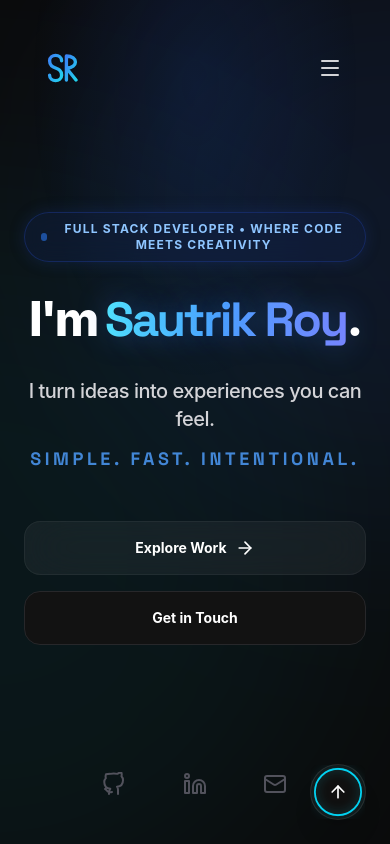
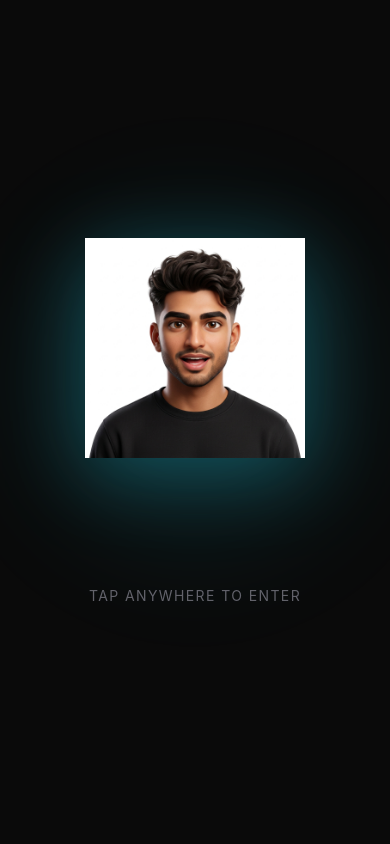
Before and after one commit to sautrikroy17/Personal-Portolio, a React (Vite) app: page / in a window 390 px wide. Shown: the top 844 px of the page. Built offline with nearby package versions, Linux system fonts and the light colour scheme.

Commit message:
fix: voice tap-gate, mouth animation, 3D z-fight, hero text overflow, new Genmoji

```diff
--- a/src/components/sections/Hero.jsx
+++ b/src/components/sections/Hero.jsx
@@ -60,7 +60,7 @@ export default function Hero() {
 
       <motion.div
         style={{ y: isMobile ? 0 : yText, opacity: isMobile ? 1 : opacityText }}
-        className="relative z-10 w-full max-w-5xl px-6 mx-auto flex flex-col items-center text-center mt-[-8vh]"
+        className="relative z-10 w-full max-w-5xl px-6 mx-auto flex flex-col items-center text-center mt-[-4vh]"
       >
         {/* Badge */}
         <motion.div
@@ -75,7 +75,7 @@ export default function Hero() {
         </motion.div>
 
         {/* Main Headline — simple block-level animation, NO char-split */}
-        <h1 className="text-5xl sm:text-7xl md:text-8xl lg:text-[7.5rem] font-extrabold tracking-tighter text-white mb-6 leading-[1.05] pb-2 cursor-default">
+        <h1 className="text-4xl sm:text-6xl md:text-7xl lg:text-8xl font-extrabold tracking-tighter text-white mb-6 leading-[1.05] pb-2 cursor-default">
           <motion.span
             variants={fadeUp}
             initial="hidden"
--- a/src/components/ui/Preloader.jsx
+++ b/src/components/ui/Preloader.jsx
@@ -1,15 +1,15 @@
 import { motion, AnimatePresence } from "framer-motion";
-import { useEffect, useState, useRef } from "react";
+import { useEffect, useState, useRef, useCallback } from "react";
 
-// The intro text shown word-by-word under the genmoji
 const INTRO_WORDS = ["Hey,", "I'm", "Sautrik", "Roy.", "CSE", "undergrad", "&", "Full", "Stack", "Dev."];
 
 export default function Preloader({ onComplete }) {
-  const [phase, setPhase] = useState("enter"); // enter -> speaking -> exit
-  const [wordIndex, setWordIndex] = useState(0);
-  const [isSpeaking, setIsSpeaking] = useState(false);
+  const [phase, setPhase] = useState("tap"); // tap -> speaking -> exit
+  const [wordIndex, setWordIndex] = useState(-1);
+  const [mouthOpen, setMouthOpen] = useState(false);
   const onCompleteRef = useRef(onComplete);
-  const wordTimerRef = useRef(null);
+  const wordIntervalRef = useRef(null);
+  const mouthIntervalRef = useRef(null);
 
   useEffect(() => {
     onCompleteRef.current = onComplete;
@@ -17,219 +17,241 @@ export default function Preloader({ onComplete }) {
 
   useEffect(() => {
     document.body.style.overflow = "hidden";
-
-    // Short delay then transition to speaking phase
-    const enterDelay = setTimeout(() => {
-      setPhase("speaking");
-      setIsSpeaking(true);
-      startWordReveal();
-      attemptSpeech();
-    }, 600);
-
     return () => {
-      clearTimeout(enterDelay);
-      clearInterval(wordTimerRef.current);
       document.body.style.overflow = "unset";
+      clearInterval(wordIntervalRef.current);
+      clearInterval(mouthIntervalRef.current);
       try { speechSynthesis.cancel(); } catch (e) {}
     };
   }, []);
 
-  const startWordReveal = () => {
-    let idx = 0;
-    setWordIndex(0);
-    wordTimerRef.current = setInterval(() => {
-      idx += 1;
-      setWordIndex(idx);
-      if (idx >= INTRO_WORDS.length) {
-        clearInterval(wordTimerRef.current);
-      }
-    }, 280); // one word every 280ms — reads naturally with speech
-  };
-
-  const finishIntro = () => {
-    setIsSpeaking(false);
+  const finishIntro = useCallback(() => {
+    clearInterval(wordIntervalRef.current);
+    clearInterval(mouthIntervalRef.current);
+    setMouthOpen(false);
     setPhase("exit");
     setTimeout(() => {
       document.body.style.overflow = "unset";
-      if (onCompleteRef.current) onCompleteRef.current();
+      onCompleteRef.current?.();
     }, 900);
-  };
+  }, []);
 
-  const attemptSpeech = () => {
-    if (!window.speechSynthesis) {
-      // Fallback: just wait for words to finish + buffer
-      setTimeout(finishIntro, INTRO_WORDS.length * 280 + 800);
-      return;
-    }
+  const startSpeaking = useCallback(() => {
+    if (phase !== "tap") return;
+    setPhase("speaking");
 
+    // Start mouth animation
+    mouthIntervalRef.current = setInterval(() => {
+      setMouthOpen((v) => !v);
+    }, 180);
+
+    // Reveal words progressively
+    let idx = 0;
+    setWordIndex(0);
+    wordIntervalRef.current = setInterval(() => {
+      idx += 1;
+      setWordIndex(idx);
+      if (idx >= INTRO_WORDS.length) clearInterval(wordIntervalRef.current);
+    }, 290);
+
+    // Speech synthesis — Chrome requires this to be called inside a user gesture handler
     const speak = () => {
       speechSynthesis.cancel();
       const utter = new SpeechSynthesisUtterance(
-        "Hey, I'm Sautrik Roy. CSE undergrad and Full Stack Developer. Welcome."
+        "Hey, I'm Sautrik Roy. CSE undergrad and Full Stack Developer. Here's my world."
       );
-      utter.rate = 1.0;
-      utter.pitch = 1.05;
+      // Target: young male voice, natural pace
+      utter.rate = 1.05;
+      utter.pitch = 1.1;  // slightly higher = younger sound
       utter.volume = 1;
 
-      // Pick best available voice
       const voices = speechSynthesis.getVoices();
-      const preferred = voices.find(v =>
-        v.name.includes("Daniel") ||
-        v.name.includes("Aaron") ||
-        v.name.includes("Google UK English Male") ||
-        v.name.includes("Alex") ||
-        v.lang?.startsWith("en")
-      );
-      if (preferred) utter.voice = preferred;
+      const pick =
+        voices.find((v) => v.name === "Aaron") ||
+        voices.find((v) => v.name === "Daniel") ||
+        voices.find((v) => v.name === "Google UK English Male") ||
+        voices.find((v) => v.name.toLowerCase().includes("male") && v.lang.startsWith("en")) ||
+        voices.find((v) => v.lang.startsWith("en"));
+      if (pick) utter.voice = pick;
 
       utter.onend = finishIntro;
-      utter.onerror = () => {
-        // On error, wait for words + buffer then finish
-        setTimeout(finishIntro, INTRO_WORDS.length * 280 + 600);
+      utter.onerror = () => setTimeout(finishIntro, 800);
+      speechSynthesis.speak(utter);
     };
 
-      speechSynthesis.speak(utter);
-
-      // Hard fallback: if speech takes too long
-      setTimeout(() => {
-        if (speechSynthesis.speaking) return;
-        finishIntro();
-      }, INTRO_WORDS.length * 280 + 1200);
-    };
-
-    // Chrome needs voices loaded first
     if (speechSynthesis.getVoices().length > 0) {
       speak();
     } else {
-      speechSynthesis.onvoiceschanged = speak;
-      // Extra fallback if onvoiceschanged never fires (Safari)
-      setTimeout(speak, 400);
+      speechSynthesis.onvoiceschanged = () => {
+        speak();
+        speechSynthesis.onvoiceschanged = null;
+      };
+      // Fallback if onvoiceschanged never fires (some browsers)
+      setTimeout(() => {
+        if (phase === "speaking" && !speechSynthesis.speaking) speak();
+      }, 500);
     }
-  };
+
+    // Hard timeout — always exits even if speech fails
+    setTimeout(finishIntro, INTRO_WORDS.length * 290 + 2500);
+  }, [phase, finishIntro]);
 
   return (
     <motion.div
-      className="fixed inset-0 z-[9999] bg-zinc-950 flex flex-col items-center justify-center"
+      className="fixed inset-0 z-[9999] bg-zinc-950 flex flex-col items-center justify-center cursor-pointer select-none"
       animate={{
-        clipPath: phase === "exit"
+        clipPath:
+          phase === "exit"
             ? "circle(0% at 50% 50%)"
-          : "circle(150% at 50% 50%)"
+            : "circle(150% at 50% 50%)",
       }}
       transition={{ duration: 0.9, ease: [0.76, 0, 0.24, 1] }}
       style={{ clipPath: "circle(150% at 50% 50%)" }}
+      onClick={phase === "tap" ? startSpeaking : undefined}
     >
-      {/* Radial glow behind genmoji */}
+      {/* Ambient glow */}
       <div
-        className="absolute rounded-full pointer-events-none"
+        className="absolute pointer-events-none"
         style={{
-          width: 360,
-          height: 360,
-          background: "radial-gradient(circle, rgba(34,211,238,0.18) 0%, transparent 70%)",
-          filter: "blur(30px)",
+          width: 500,
+          height: 500,
+          borderRadius: "50%",
+          background:
+            "radial-gradient(circle, rgba(34,211,238,0.15) 0%, transparent 65%)",
+          filter: "blur(40px)",
           top: "50%",
           left: "50%",
           transform: "translate(-50%, -58%)",
         }}
       />
 
-      {/* Genmoji Avatar */}
-      <AnimatePresence>
-        {(phase === "speaking" || phase === "exit") && (
+      {/* Genmoji + content */}
+      <div className="relative z-10 flex flex-col items-center">
+
+        {/* Avatar */}
         <motion.div
-            key="genmoji"
-            initial={{ opacity: 0, scale: 0.75, y: 30, filter: "blur(12px)" }}
-            animate={{ opacity: 1, scale: 1, y: 0, filter: "blur(0px)" }}
-            transition={{ duration: 0.65, ease: [0.16, 1, 0.3, 1] }}
-            className="relative z-10 flex flex-col items-center"
+          initial={{ opacity: 0, scale: 0.7, y: 30 }}
+          animate={{ opacity: 1, scale: 1, y: 0 }}
+          transition={{ duration: 0.7, ease: [0.16, 1, 0.3, 1] }}
         >
-            {/* Avatar container with floating animation */}
           <motion.div
-              animate={{ y: [0, -10, 0] }}
-              transition={{ duration: 3.5, repeat: Infinity, ease: "easeInOut" }}
+            animate={{ y: phase === "speaking" ? [0, -8, 0] : 0 }}
+            transition={{ duration: 2.5, repeat: Infinity, ease: "easeInOut" }}
             className="relative"
-              style={{ width: 200, height: 200 }}
+            style={{ width: 220, height: 220 }}
           >
-              {/* The image */}
+            {/* Image — mix-blend-mode:multiply removes white background */}
             <img
-                src="/memoji.png"
+              src="/memoji-v2.png"
               alt="Sautrik"
-                className="w-full h-full object-contain object-center select-none"
               draggable={false}
-                style={{ filter: "drop-shadow(0 20px 40px rgba(34,211,238,0.25))" }}
+              className="w-full h-full object-contain select-none"
+              style={{
+                mixBlendMode: "multiply",
+                filter:
+                  "drop-shadow(0 16px 40px rgba(34,211,238,0.3)) invert(0)",
+              }}
             />
 
-              {/* Mouth overlay — white ellipse that animates to simulate talking */}
-              {isSpeaking && (
-                <div
-                  className="mouth-talking absolute"
+            {/* Animated mouth overlay — positioned over mouth area */}
+            <AnimatePresence>
+              {phase === "speaking" && (
+                <motion.div
+                  className="absolute"
                   style={{
-                    // Positioned over the mouth area of the talking genmoji
-                    bottom: "28%",
+                    // These %s target the mouth on the face-forward genmoji
+                    bottom: "32%",
                     left: "50%",
                     transform: "translateX(-50%)",
-                    width: 24,
-                    height: 12,
-                    background: "#1a0a00",
-                    borderRadius: "0 0 50% 50%",
-                    opacity: 0.85,
+                    width: 26,
+                    borderRadius: mouthOpen ? "0 0 50% 50%" : "50%",
+                    height: mouthOpen ? 14 : 5,
+                    background: "rgba(15, 5, 0, 0.9)",
+                    transition: "height 0.15s ease, border-radius 0.15s ease",
                   }}
                 />
               )}
+            </AnimatePresence>
+          </motion.div>
         </motion.div>
 
-            {/* Audio visualizer bars */}
-            {isSpeaking && (
+        {/* Audio visualizer — only while speaking */}
+        <AnimatePresence>
+          {phase === "speaking" && (
             <motion.div
-                initial={{ opacity: 0 }}
-                animate={{ opacity: 1 }}
-                transition={{ delay: 0.3 }}
-                className="mt-5 flex gap-[5px] items-end justify-center"
+              initial={{ opacity: 0, scale: 0.8 }}
+              animate={{ opacity: 1, scale: 1 }}
+              exit={{ opacity: 0 }}
+              transition={{ duration: 0.3 }}
+              className="mt-4 flex gap-[4px] items-end justify-center"
               style={{ height: 28 }}
             >
-                {[0.6, 1, 0.7, 1.3, 0.5, 1.1, 0.8, 1.4, 0.6, 1].map((factor, i) => (
+              {[0.5, 0.9, 0.6, 1.2, 0.4, 1.0, 0.7, 1.3, 0.5, 0.8].map(
+                (factor, i) => (
                   <motion.div
                     key={i}
-                    animate={{ height: [6, 24 * factor, 6] }}
+                    animate={{ height: [5, 22 * factor, 5] }}
                     transition={{
-                      duration: 0.3 + i * 0.04,
+                      duration: 0.28 + i * 0.035,
                       repeat: Infinity,
-                      delay: i * 0.07,
+                      delay: i * 0.06,
                       repeatType: "reverse",
                       ease: "easeInOut",
                     }}
-                    className="rounded-full"
                     style={{
                       width: 3,
                       minHeight: 4,
-                      background: `hsl(${190 + i * 5}, 80%, ${55 + i * 2}%)`,
+                      borderRadius: 99,
+                      background: `hsl(${188 + i * 4}, 80%, ${55 + i * 2}%)`,
                     }}
                   />
-                ))}
-              </motion.div>
+                )
               )}
-
-            {/* Intro words — word-by-word reveal */}
-            <div
-              className="mt-8 flex flex-wrap justify-center gap-x-[0.4em] gap-y-1 max-w-xs text-center"
-              style={{ minHeight: 36 }}
-            >
-              {INTRO_WORDS.map((word, i) => (
-                <span
-                  key={i}
-                  className="word-reveal text-white font-medium text-lg"
-                  style={{
-                    animationDelay: `${i * 0.28}s`,
-                    animationPlayState: wordIndex > i ? "running" : "paused",
-                    opacity: wordIndex > i ? undefined : 0,
-                  }}
-                >
-                  {word}
-                </span>
-              ))}
-            </div>
             </motion.div>
           )}
         </AnimatePresence>
+
+        {/* Word-by-word intro text */}
+        <div
+          className="mt-7 flex flex-wrap justify-center gap-x-[0.3em] gap-y-1 max-w-[280px] text-center"
+          style={{ minHeight: 32 }}
+        >
+          {INTRO_WORDS.map((word, i) => (
+            <motion.span
+              key={i}
+              initial={{ opacity: 0, y: 10, filter: "blur(4px)" }}
+              animate={
+                wordIndex > i
+                  ? { opacity: 1, y: 0, filter: "blur(0px)" }
+                  : { opacity: 0, y: 10, filter: "blur(4px)" }
+              }
+              transition={{ duration: 0.35, ease: [0.16, 1, 0.3, 1] }}
+              className="text-white font-medium text-lg"
+            >
+              {word}
+            </motion.span>
+          ))}
+        </div>
+
+        {/* Tap hint — only on initial state */}
+        <AnimatePresence>
+          {phase === "tap" && (
+            <motion.p
+              key="tap-hint"
+              initial={{ opacity: 0, y: 10 }}
+              animate={{ opacity: [0.4, 0.9, 0.4], y: 0 }}
+              exit={{ opacity: 0, y: -10 }}
+              transition={{
+                opacity: { duration: 2, repeat: Infinity, ease: "easeInOut" },
+                y: { duration: 0.4 },
+              }}
+              className="mt-10 text-zinc-500 text-sm tracking-widest uppercase"
+            >
+              Tap anywhere to enter
+            </motion.p>
+          )}
+        </AnimatePresence>
+      </div>
     </motion.div>
   );
 }
--- a/src/components/ui/SpatialWrapper.jsx
+++ b/src/components/ui/SpatialWrapper.jsx
@@ -1,23 +1,23 @@
 import { motion, useSpring, useTransform, useMotionValue } from "framer-motion";
 import { useEffect, useState } from "react";
 import { useSpatial } from "../../context/SpatialContext";
-import { cn } from "../../lib/utils";
 
 export default function SpatialWrapper({ children }) {
   const { isSpatialMode } = useSpatial();
   const mouseX = useMotionValue(0.5);
   const mouseY = useMotionValue(0.5);
 
-  // Detect touch devices / mobile
+  // Detect touch / mobile — 3D is desktop-only
   const [isMobile, setIsMobile] = useState(false);
-
   useEffect(() => {
-    const checkMobile = () => {
-      setIsMobile(window.matchMedia("(hover: none) and (pointer: coarse)").matches || window.innerWidth <= 768);
-    };
-    checkMobile();
-    window.addEventListener("resize", checkMobile);
-    return () => window.removeEventListener("resize", checkMobile);
+    const check = () =>
+      setIsMobile(
+        window.matchMedia("(hover: none) and (pointer: coarse)").matches ||
+          window.innerWidth <= 900
+      );
+    check();
+    window.addEventListener("resize", check);
+    return () => window.removeEventListener("resize", check);
   }, []);
 
   useEffect(() => {
@@ -26,55 +26,56 @@ export default function SpatialWrapper({ children }) {
       mouseY.set(0.5);
       return;
     }
+    let rafId = null;
+    const onMove = (e) => {
+      if (rafId) return;
+      rafId = requestAnimationFrame(() => {
+        mouseX.set(e.clientX / window.innerWidth);
+        mouseY.set(e.clientY / window.innerHeight);
+        rafId = null;
+      });
+    };
+    window.addEventListener("mousemove", onMove, { passive: true });
+    return () => {
+      window.removeEventListener("mousemove", onMove);
+      if (rafId) cancelAnimationFrame(rafId);
+    };
+  }, [isSpatialMode, isMobile, mouseX, mouseY]);
 
-    const handleMouseMove = (e) => {
-      mouseX.set(e.clientX / window.innerWidth);
-      mouseY.set(e.clientY / window.innerHeight);
-    };
+  // Gentle tilt — reduced from ±10 to ±6 to avoid content clipping navbar
+  const spring = { damping: 50, stiffness: 180, mass: 0.8 };
+  const rotateX = useSpring(useTransform(mouseY, [0, 1], [6, -6]), spring);
+  const rotateY = useSpring(useTransform(mouseX, [0, 1], [-6, 6]), spring);
+  const scale = useSpring(!isMobile && isSpatialMode ? 0.97 : 1, spring);
 
-    window.addEventListener("mousemove", handleMouseMove);
-    return () => window.removeEventListener("mousemove", handleMouseMove);
-  }, [isSpatialMode, mouseX, mouseY]);
-
-  // Spring animations for smooth tilt
-  const springConfig = { damping: 40, stiffness: 150, mass: 1 };
-
-  const rotateX = useSpring(
-    useTransform(mouseY, [0, 1], [10, -10]),
-    springConfig
-  );
-  const rotateY = useSpring(
-    useTransform(mouseX, [0, 1], [-10, 10]),
-    springConfig
-  );
-  const scale = useSpring(!isMobile && isSpatialMode ? 0.95 : 1, springConfig);
-
-  // When not in spatial mode or on mobile, force 0 rotation
-  const smoothRotateX = useTransform(() => (!isMobile && isSpatialMode) ? rotateX.get() : 0);
-  const smoothRotateY = useTransform(() => (!isMobile && isSpatialMode) ? rotateY.get() : 0);
+  const active = !isMobile && isSpatialMode;
 
   return (
-    <motion.div
-      style={{
-        perspective: (!isMobile && isSpatialMode) ? "2000px" : "none",
-        transformStyle: (!isMobile && isSpatialMode) ? "preserve-3d" : "flat",
-      }}
+    /*
+     * KEY FIX: perspective lives on THIS div (the outer container),
+     * NOT on the animated child. The animated child uses plain 2D rotateX/Y
+     * with NO preserve-3d. This prevents z-fighting with the fixed navbar
+     * while still giving the full holographic tilt effect.
+     */
+    <div
+      style={{ perspective: active ? "1800px" : "none" }}
       className="w-full flex-1"
     >
       <motion.div
         style={{
-          rotateX: smoothRotateX,
-          rotateY: smoothRotateY,
+          rotateX: active ? rotateX : 0,
+          rotateY: active ? rotateY : 0,
           scale,
-          transformStyle: (!isMobile && isSpatialMode) ? "preserve-3d" : "flat",
+          // NO preserve-3d — this stops z-fighting with the fixed navbar
         }}
-        className={cn(
-          "w-full h-full origin-center transition-all duration-700",
-          (!isMobile && isSpatialMode) ? "shadow-[0_0_150px_rgba(34,211,238,0.15)] ring-1 ring-white/10 rounded-[40px] overflow-hidden" : ""
-        )}
+        className={
+          active
+            ? "w-full h-full origin-center will-change-transform ring-1 ring-white/[0.06] rounded-[32px] overflow-hidden shadow-[0_32px_80px_-20px_rgba(34,211,238,0.12)]"
+            : "w-full h-full origin-center"
+        }
       >
         {children}
       </motion.div>
-    </motion.div>
+    </div>
   );
 }
```
Also changed, not shown: public/memoji-v2.png (added). Lines whose indentation alone changed are shown as unchanged.
